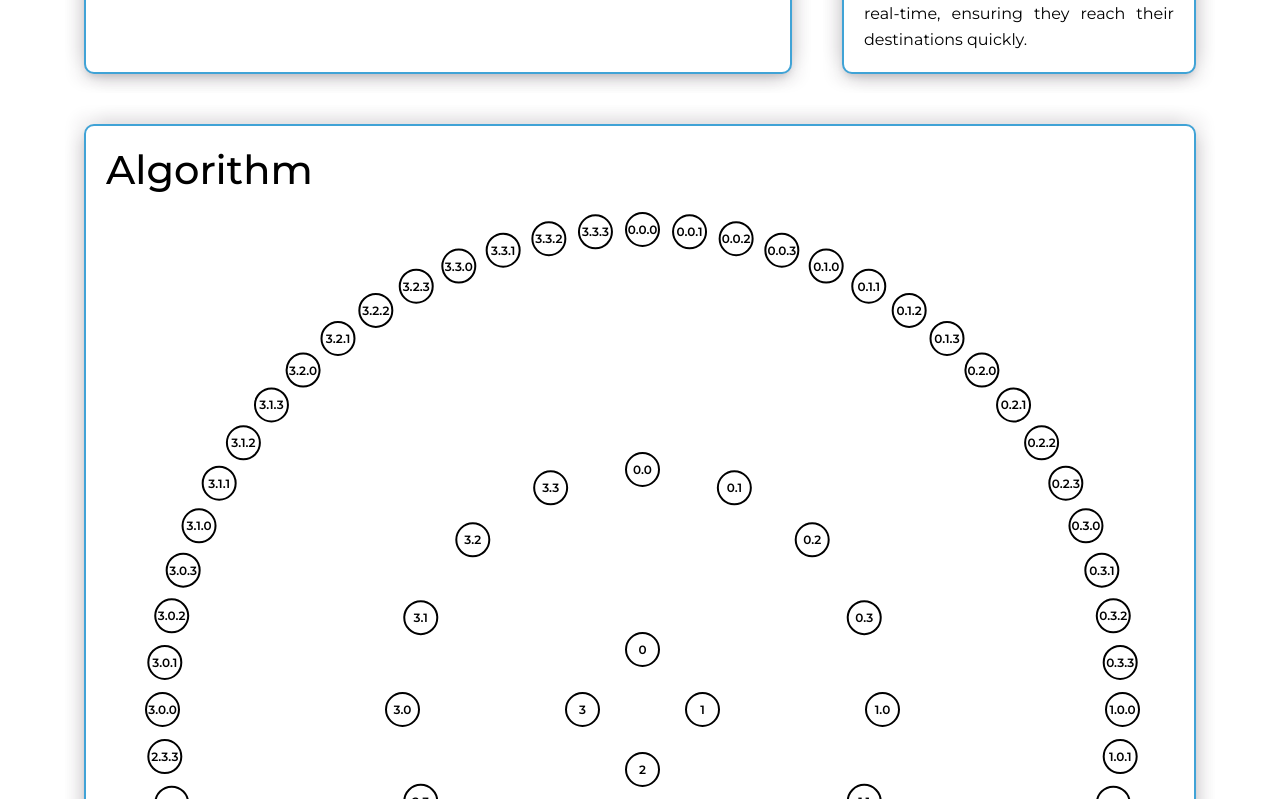
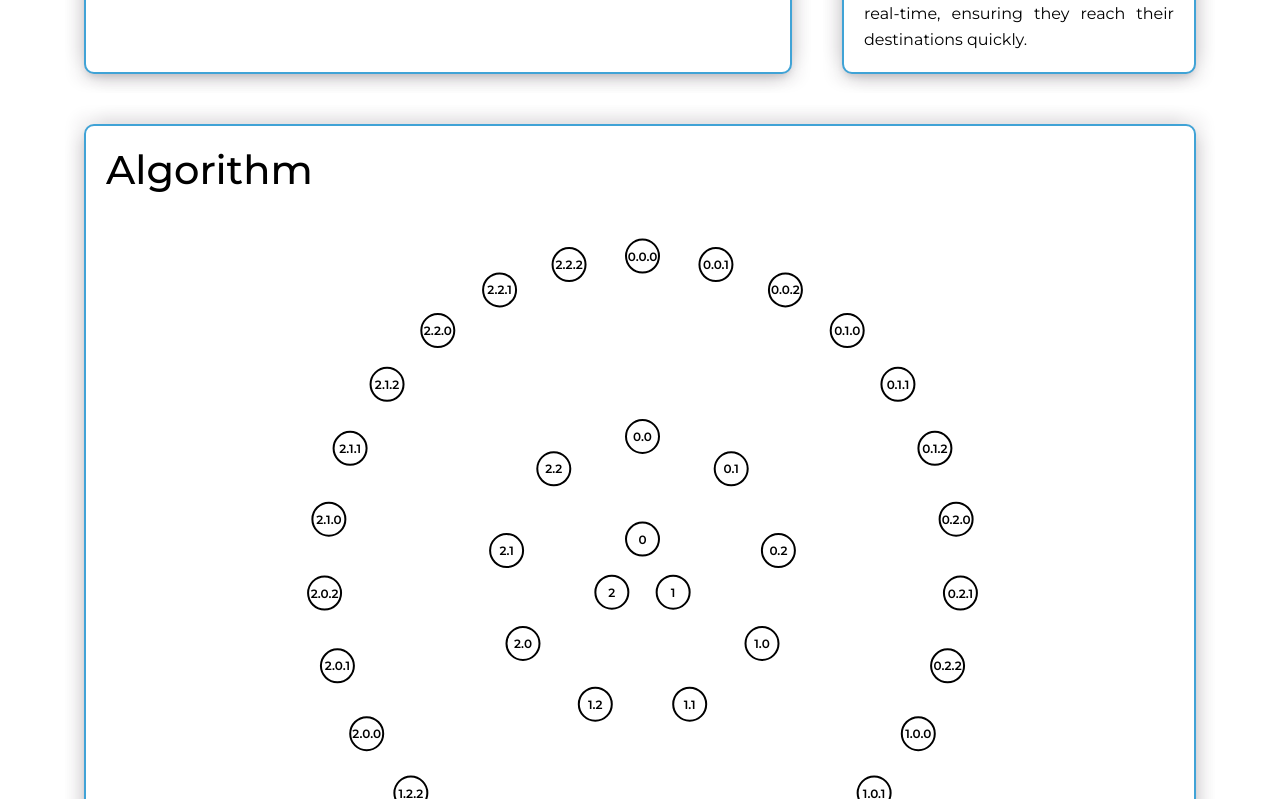
Before and after one commit to ukalto/Bachelorproject, a React (Create React App) app: page /polymorph-polyring in a window 1280 px wide. Shown: the part 401-1200 px from the top of the page. Built offline with nearby package versions, Linux system fonts and the light colour scheme.

Commit message:
PolymorphPolyring is nearly finished only solve logic needs to be implemented

```diff
--- a/src/assets/data.json
+++ b/src/assets/data.json
@@ -125,7 +125,12 @@
         },
         {
           "type": "example",
-          "values": {}
+          "depth": 3,
+          "nodesAmount": 3,
+          "pathNodes": [
+            "0.1.2",
+            "1.2.2"
+          ]
         }
       ]
     },
--- a/src/routes/polymorph-polyring/PolymorphPolyring.jsx
+++ b/src/routes/polymorph-polyring/PolymorphPolyring.jsx
@@ -15,7 +15,8 @@ import {MDBCol, MDBRow} from "mdb-react-ui-kit";
 import {getScenario} from "../../components/GlobalFunctions.jsx";
 import RangeSlider from "../../components/RangeSlider.jsx";
 import styled from "styled-components";
-import Xarrow from "react-xarrows";
+import LineTo from "react-lineto";
+import data from "../../assets/data.json";
 
 class Node {
     constructor(identifier) {
@@ -27,21 +28,49 @@ class Node {
 
 const PolymorphPolyring = () => {
     const [depth, setDepth] = useState(3);
-        const [nodesAmount, setNodesAmount] = useState(4);
-        const [graph, setGraph] = useState([]);
+    const [nodesAmount, setNodesAmount] = useState(3);
+    const maxDepth = 3;
+    const maxNodesAmount = 4;
+    const [nodesCount, setNodesCount] = useState(0);
     const [nodeArr, setNodeArr] = useState([]);
-        const [startNode, setStartNode] = useState(null);
-        const [finalNode, setFinalNode] = useState(null);
+    const [lines, setLines] = useState(null);
+    const [pathNodes, setPathNodes] = useState([]);
+    const [nextIndexToReplace, setNextIndexToReplace] = useState(0);
+    const [example] = useState(() => {
+        const exampleData = data.data.find(item => item.name === 'PolymorphPolyring');
+        const {
+            depth,
+            nodesAmount,
+            pathNodes
+        } = exampleData.details.find(item => item.type === 'example');
+        return {
+            depth, nodesAmount, pathNodes
+        };
+    });
 
     useEffect(() => {
-            const newGraph = constructGraph(depth, nodesAmount);
-            setGraph(newGraph);
+        const graph = constructGraph(depth, nodesAmount);
+
         const newNodeArr = [];
+        let newNodesCount = 0;
+
         for (let i = 0; i < depth; i++) {
-                newNodeArr.push(findNodesByLayer(newGraph, i))
+            const newLayer = findNodesByLayer(graph, i);
+            newNodeArr.push(newLayer);
+            newNodesCount += newLayer.length;
         }
+
         setNodeArr(newNodeArr);
+        setNodesCount(newNodesCount);
     }, [depth, nodesAmount]);
+
+    useEffect(() => {
+        if (nodeArr.length > 0) {
+            const newLines = createLinesBetweenNodes(nodeArr, nodesAmount);
+            setLines(newLines);
+        }
+    }, [nodeArr, nodesAmount]);
+
 
     const constructGraph = (depth, nodeAmount) => {
         let graph = [];
@@ -89,95 +118,91 @@ const PolymorphPolyring = () => {
         return Array.from(nodesAtLayer.values());
     };
 
-        const handleClickStartNode = (node) => {
-            setStartNode(node);
+    const nodeClick = (nodeId) => {
+        setPathNodes((prevPathNodes) => {
+            const updatedPathNodes = [...prevPathNodes];
+            updatedPathNodes[nextIndexToReplace] = nodeId;
+            return updatedPathNodes;
+        });
+
+        setNextIndexToReplace((prevIndex) => (prevIndex + 1) % 2);
     };
 
-        const handleSelectFinalNode = (node) => {
-            setFinalNode(node);
-        };
 
     const setExampleData = () => {
+        setDepth(example.depth);
+        setNodesAmount(example.nodesAmount);
+        setPathNodes(example.pathNodes);
     };
 
     const resetFormValues = () => {
+        setDepth(3);
+        setNodesAmount(3);
+        setPathNodes([])
+        setNextIndexToReplace(0);
     };
 
     const handleSolveAlgorithm = async () => {
-            console.log(graph);
-            console.log("------------------------------")
-            console.log(findNodesByLayer(graph, 0))
-            console.log(findNodesByLayer(graph, 1))
-            console.log(findNodesByLayer(graph, 2))
+
     };
 
-        const createArrowsBetweenNodes = (nodeArr, nodesAmount) => {
+    const createLineTo = (outer, arr, uniqueLines, components) => {
+        arr.forEach(inner => {
+            if (outer !== inner) {
+                const ids = [inner.identifier, outer.identifier].sort();
+                const key = `P${ids[0]}-${ids[1]}`;
+
+                if (!uniqueLines.has(key)) {
+                    uniqueLines.add(key);
+                    components.push(
+                        <LineTo
+                            key={key}
+                            from={`N${ids[0]}`}
+                            to={`N${ids[1]}`}
+                            borderColor={'gray'}
+                            borderWidth={3}
+                            borderStyle={'solid'}
+                            className={'my-custom-line-class'}
+                        />
+                    );
+                }
+            }
+        });
+    }
+
+    const createLinesBetweenNodes = (nodeArr, nodesAmount) => {
         let components = [];
+        let uniqueLines = new Set();
 
         if (nodeArr) {
             nodeArr.forEach((arr, index) => {
                 if (index === 0) {
                     arr.forEach(outer => {
-                            arr.forEach(inner => {
-                                if (outer !== inner) {
-                                    components.push(
-                                        <Xarrow
-                                            key={`P${outer.identifier}-${inner.identifier}`}
-                                            lineColor={'gray'}
-                                            showTail={false}
-                                            showHead={false}
-                                            curveness={0}
-                                            start={`N${outer.identifier}`}
-                                            end={`N${inner.identifier}`}
-                                            startAnchor={"middle"}
-                                            endAnchor={"middle"}
-                                        />
-                                    );
-                                }
-                            })
-                        })
+                        createLineTo(outer, arr, uniqueLines, components);
+                    });
                 } else {
-                        let start = 0;
-                        let end = nodesAmount;
+                    let start = 0, end = nodesAmount;
                     for (let i = 0; i < Math.pow(nodesAmount, index); i++) {
                         const tempArr = arr.slice(start, end);
                         tempArr.forEach(outer => {
-                                tempArr.forEach(inner => {
-                                    if (outer !== inner) {
+                            createLineTo(outer, tempArr, uniqueLines, components);
+
                             components.push(
-                                            <Xarrow
-                                                key={`C${outer.identifier}-${inner.identifier}`}
-                                                lineColor={'gray'}
-                                                showTail={false}
-                                                showHead={false}
-                                                curveness={0}
-                                                start={`N${outer.identifier}`}
-                                                end={`N${inner.identifier}`}
-                                                startAnchor={"middle"}
-                                                endAnchor={"middle"}
+                                <LineTo
+                                    key={`P${outer.parent.identifier}-${outer.identifier}`}
+                                    from={`N${outer.parent.identifier}`}
+                                    to={`N${outer.identifier}`}
+                                    borderColor={'gray'}
+                                    borderWidth={3}
+                                    borderStyle={'solid'}
                                 />
                             );
-                                    }
-                                })
-                                components.push(
-                                    <Xarrow
-                                        key={`P${outer.parent.identifier}-${outer.identifier}`}
-                                        lineColor={'gray'}
-                                        showTail={false}
-                                        showHead={false}
-                                        curveness={0}
-                                        start={`N${outer.identifier}`}
-                                        end={`N${outer.parent.identifier}`}
-                                        startAnchor={"middle"}
-                                        endAnchor={"middle"}
-                                    />
-                                );
-                            })
+                        });
                         start = end;
                         end += nodesAmount;
                     }
                 }
-                })
+            });
         }
         return components;
     };
@@ -192,13 +217,14 @@ const PolymorphPolyring = () => {
                         <MDBRow tag="form" className='g-3' style={marginsInput}>
                             <MDBCol md="4">
                                 <RangeBox>
-                                        <RangeSlider text={"Depth"} min={2} max={3} value={depth}
+                                    <RangeSlider text={"Depth"} min={2} max={maxDepth} value={depth}
                                                  onChange={setDepth}/>
                                 </RangeBox>
                             </MDBCol>
                             <MDBCol md="8">
                                 <RangeBox>
-                                        <RangeSlider text={"Nodes Amount/Depth"} min={2} max={4} value={nodesAmount}
+                                    <RangeSlider text={"Nodes Amount/Depth"} min={2} max={maxNodesAmount}
+                                                 value={nodesAmount}
                                                  onChange={setNodesAmount}/>
                                 </RangeBox>
                             </MDBCol>
@@ -215,56 +241,36 @@ const PolymorphPolyring = () => {
             </FieldGridFirst>
             <Field>
                 <Headline>Algorithm</Headline>
-                    <NodeWrapper depth={depth}>
-                        <SubgraphContainer>
-                            {nodeArr.length > 0 && nodeArr[0].map((node, index) => (
+                <NodeWrapper nodesCount={nodesCount}>
+                    {nodeArr.map((subArray, subIndex) => (
+                        <SubgraphContainer key={subIndex}>
+                            {subArray.map((node, index) => (
                                 <NodeStyle
-                                    id={`N${node.identifier}`}
+                                    className={`N${node.identifier}`}
                                     key={index}
                                     index={index}
-                                    nodesAmount={nodeArr[0].length}
-                                    radius={1}>
+                                    depth={1.15 * (maxNodesAmount / nodesAmount)}
+                                    nodesAmount={subArray.length}
+                                    radiusDecrease={subIndex !== 1 ? 1.3 : 1}
+                                    inPath={pathNodes.includes(node.identifier)}
+                                    onClick={() => nodeClick(node.identifier)}>
                                     {node.identifier}
                                 </NodeStyle>
                             ))}
                         </SubgraphContainer>
-                        <SubgraphContainer>
-                            {nodeArr.length > 1 && nodeArr[1].map((node, index) => (
-                                <NodeStyle
-                                    id={`N${node.identifier}`}
-                                    key={index}
-                                    index={index}
-                                    nodesAmount={nodeArr[1].length}
-                                    radius={1}>
-                                    {node.identifier}
-                                </NodeStyle>
                     ))}
-                        </SubgraphContainer>
-                        <SubgraphContainer>
-                            {nodeArr.length > 2 && nodeArr[2].map((node, index) => (
-                                <NodeStyle
-                                    id={`N${node.identifier}`}
-                                    key={index}
-                                    index={index}
-                                    nodesAmount={nodeArr[2].length}
-                                    radius={2}>
-                                    {node.identifier}
-                                </NodeStyle>
-                            ))}
-                        </SubgraphContainer>
                 </NodeWrapper>
-                    {createArrowsBetweenNodes(nodeArr, nodesAmount)}
+                {lines}
             </Field>
         </FieldGrid>
     );
-    }
-;
+};
 
 export default PolymorphPolyring;
 
 const NodeWrapper = styled.div`
     position: relative;
-    height: ${props => 350 + 220 * props.depth}px;
+    height: ${props => 350 + 10 * props.nodesCount}px;
     margin: 0 auto;
     width: 100%;
 `;
@@ -287,7 +293,7 @@ const NodeStyle = styled.button`
     border: 2px solid var(---tertiary);
     text-align: center;
     transform: ${props => {
-        const radius = 15 * props.nodesAmount / props.radius;
+        const radius = 10 * props.nodesAmount * props.depth / props.radiusDecrease;
         const angle = (2 * Math.PI * props.index) / props.nodesAmount;
 
         const x = Math.cos(angle) * radius;
@@ -305,7 +311,7 @@ const NodeStyle = styled.button`
         color: var(---primary);
     }
 
-    background-color: var(---primary);
+    background-color: ${props => props.inPath ? 'var(---secondary)' : 'var(---primary)'};
     border-color: var(---tertiary);
-    color: var(---tertiary);
+    color: ${props => props.inPath ? 'var(---primary)' : 'var(---tertiary)'};
 `;
```
Also changed, not shown: 1 other file (tests, documents, lock files or other folders). Lines whose indentation alone changed are shown as unchanged.
